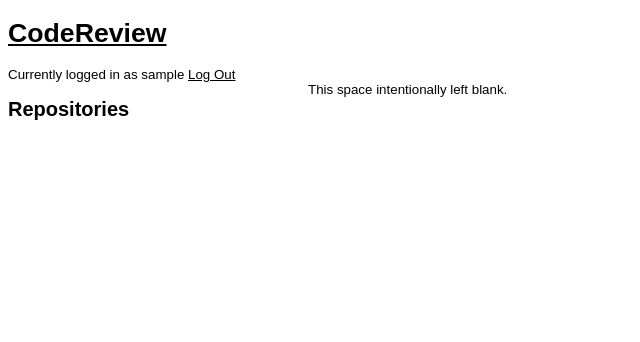
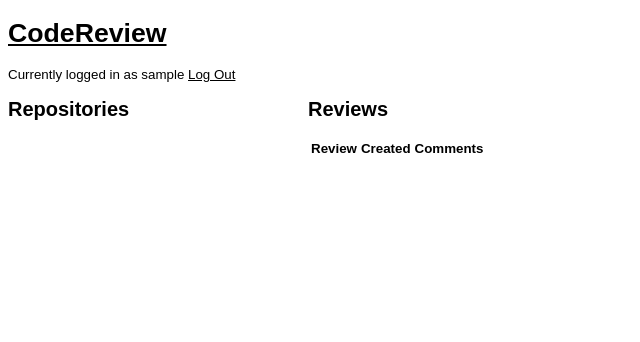
Before and after one commit to correl/codereview, a Django app: template templates/dashboard/index.html in a window 1280 px wide. Shown: the top 342 px of the page, without its empty margins (0-640 px from the left). Run offline with Django 3.2, Linux system fonts and the light colour scheme; the template is opened without the code that fills it, so the values that code supplies are empty; the visitor is signed in with stand-in values (Sample User, id 1); parts of the project's set-up code (start-up, migrations or seed data) failed here and were passed over.

Commit message:
Added reviews to the dashboard index view

```diff
--- a/dashboard/views.py
+++ b/dashboard/views.py
@@ -2,13 +2,16 @@
 from django.template import RequestContext
 from django.contrib.auth.decorators import permission_required
 from codereview.dashboard.models import Repository
+from codereview.review.models import Review
 
 @permission_required('dashboard.browse')
 def index(request):
     """ List available repositories
     """
     repositories = Repository.objects.all()
+    reviews = Review.objects.all().order_by('-created')
     data = RequestContext(request, {
         'repositories': repositories,
+        'reviews': reviews,
     })
     return render_to_response('dashboard/index.html', data)
--- a/templates/dashboard/index.html
+++ b/templates/dashboard/index.html
@@ -9,3 +9,26 @@
     {% endfor %}
 </ul>
 {% endblock %}
+
+{% block content %}
+<div class="section">
+    <h2>Reviews</h2>
+    <table class="reviews">
+        <tr>
+            <th>Review</th>
+            <th>Created</th>
+            <th>Comments</th>
+        </tr>
+        {% for review in reviews %}
+            <tr>
+                <td>
+                    #{{ review.pk }} -
+                    <a href="{% url codereview.review.views.edit review_id=review.pk %}">{{ review.description }}</a>
+                </td>
+                <td>{{ review.created }}</td>
+                <td>{{ review.comment_set.count }}</td>
+            </tr>
+        {% endfor %}
+    </ul>
+</div>
+{% endblock %}
```
